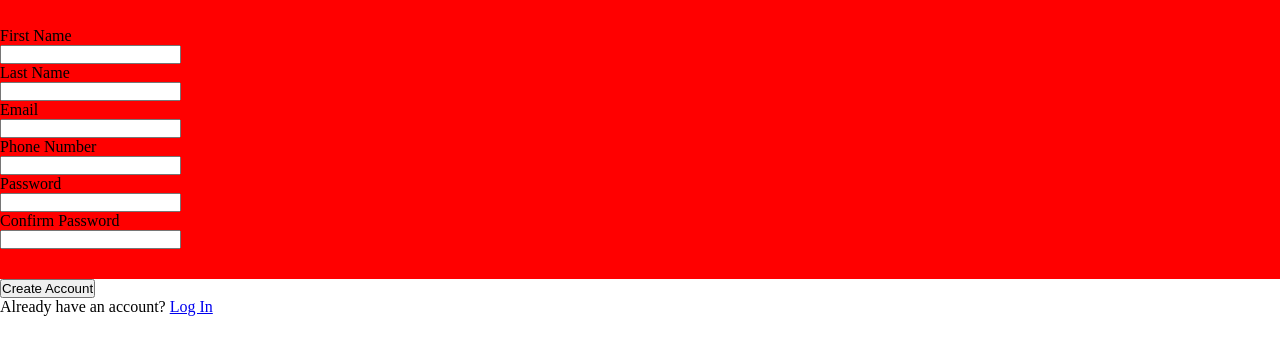
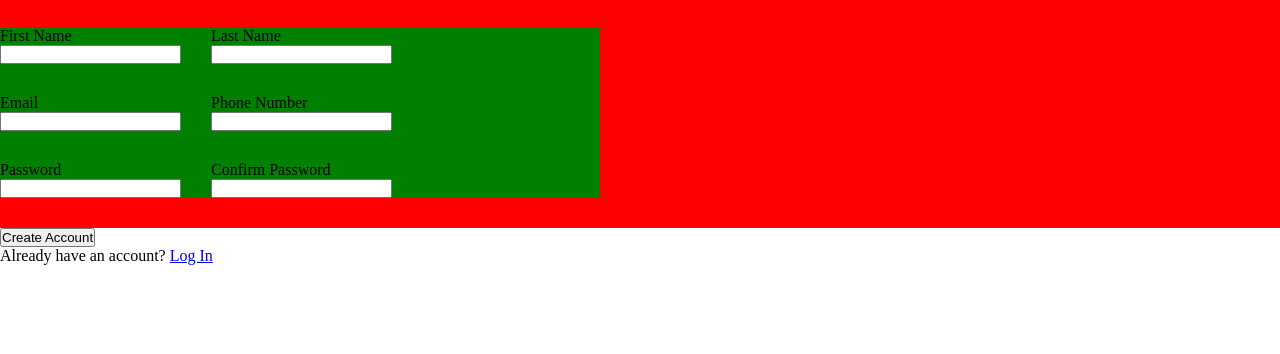
Before and after one commit to cjfaquino/sign-up-form, a plain HTML site: page index.html in a window 1280 px wide. Shown: the part 94-448 px from the top of the page. Drawn offline with Linux system fonts and the light colour scheme.

Commit message:
split inputs into 2 columns

```diff
--- a/styles.css
+++ b/styles.css
@@ -2,6 +2,15 @@
     padding: 0;
     margin: 0;
     box-sizing: border-box;
+}
+
+ul {
+    width: 600px;
+    gap: 30px;
+    display: flex;
+    flex-shrink: 0;
+    flex-wrap: wrap;
+    background-color: green;
 }
 
 li {
```
